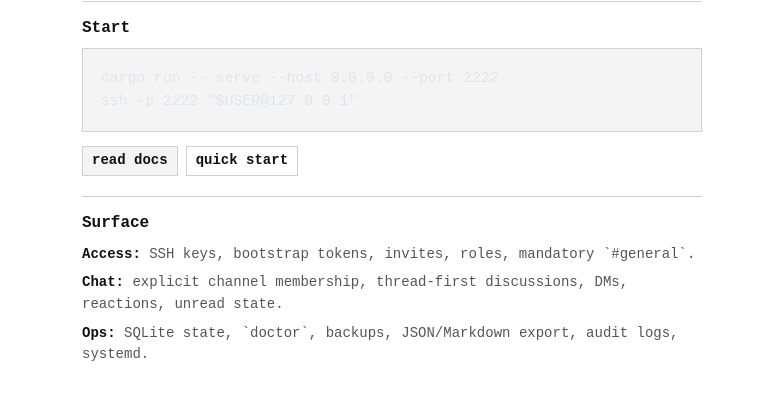
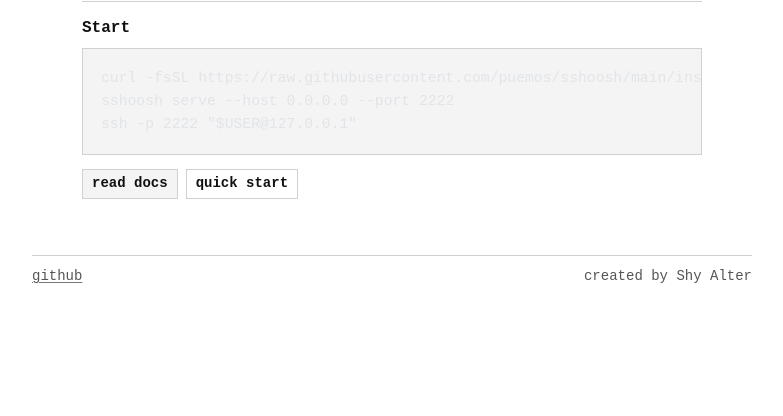
Before and after one commit to puemos/sshoosh, an Astro site in the folder docs/: page / in a window 1280 px wide. Shown: the part 779-1195 px from the top of the page, without its empty margins (248-1031 px from the left). After the commit the page ends 1106 px from the top, so only its background shows below. Built offline with nearby package versions, Linux system fonts and the light colour scheme; Astro itself is replaced by a stand-in of ours; code samples lack their colours.

Commit message:
docs(home): clarify install-first start flow

```diff
--- a/docs/src/pages/index.astro
+++ b/docs/src/pages/index.astro
@@ -4,7 +4,8 @@
 
 const base = import.meta.env.BASE_URL;
 const href = (path: string) => `${base}${path}`;
-const startCommand = `cargo run -- serve --host 0.0.0.0 --port 2222
+const startCommand = `curl -fsSL https://raw.githubusercontent.com/puemos/sshoosh/main/install.sh | sh
+sshoosh serve --host 0.0.0.0 --port 2222
 ssh -p 2222 "$USER@127.0.0.1"`;
 const codeThemes = {
   light: 'github-light',
@@ -58,12 +59,5 @@
         <a class="button secondary" href={href('docs/#quick-start')}>quick start</a>
       </div>
     </section>
-
-    <section class="block dense-list" aria-label="Feature summary">
-      <h2>Surface</h2>
-      <p><strong>Access:</strong> SSH keys, bootstrap tokens, invites, roles, mandatory `#general`.</p>
-      <p><strong>Chat:</strong> explicit channel membership, thread-first discussions, DMs, reactions, unread state.</p>
-      <p><strong>Ops:</strong> SQLite state, `doctor`, backups, JSON/Markdown export, audit logs, systemd.</p>
-    </section>
   </main>
 </SiteChrome>
```
